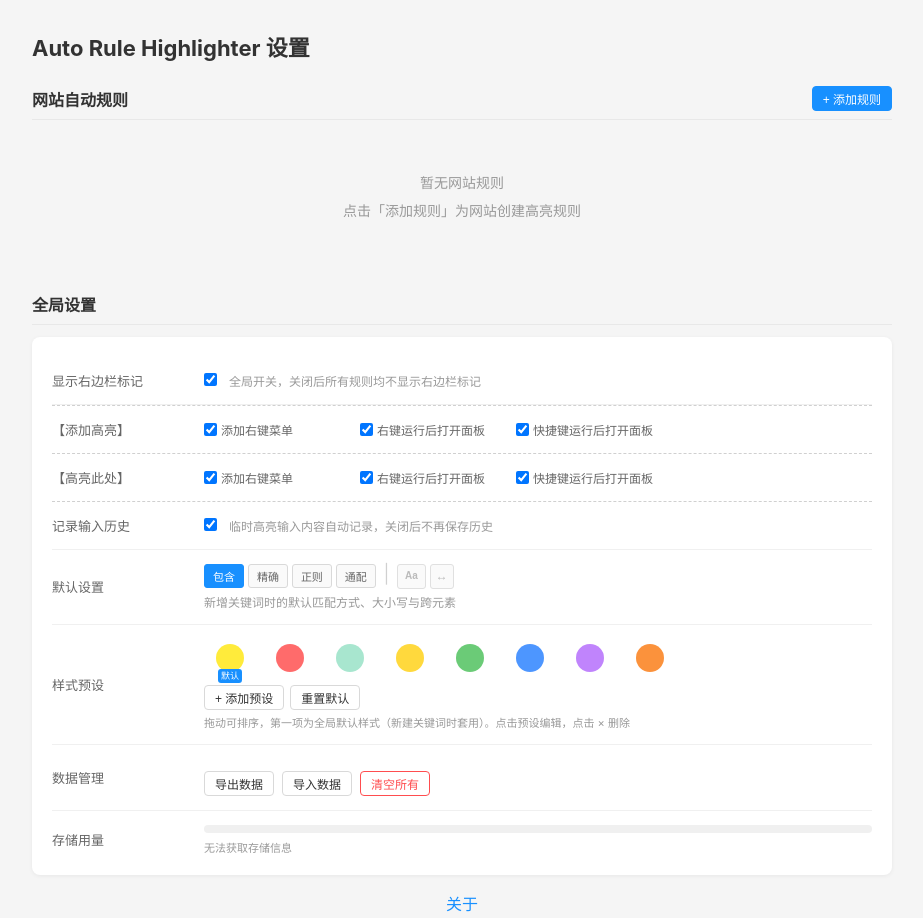
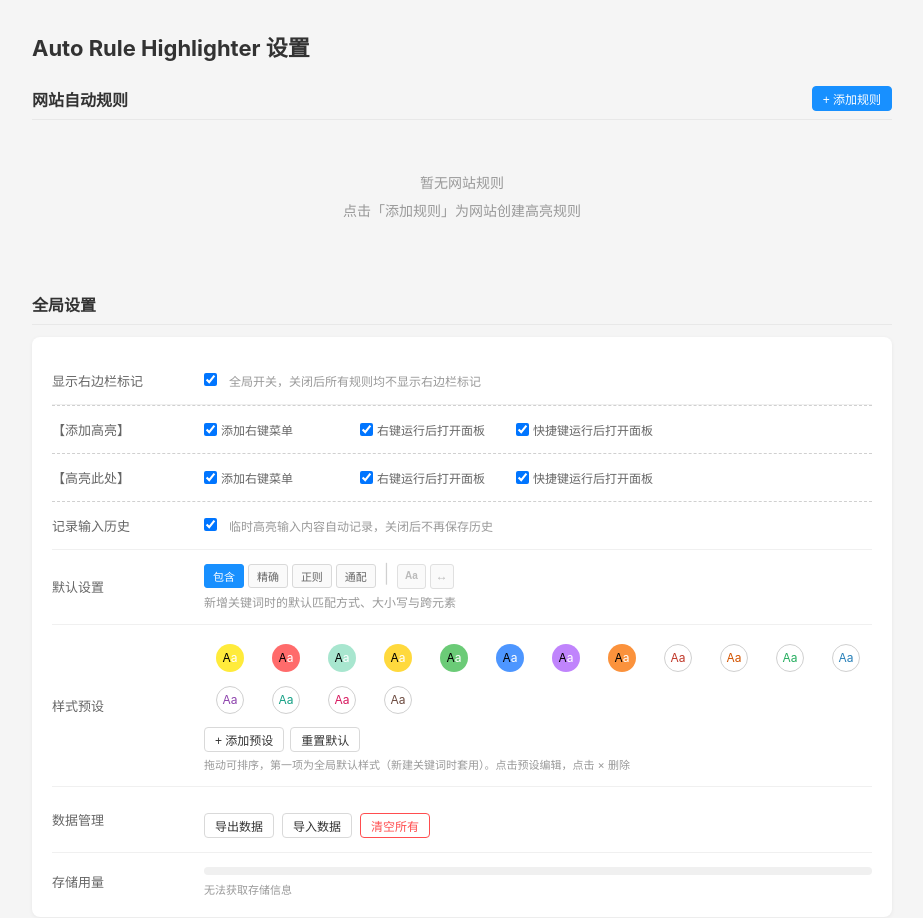
Before and after one commit to dsqm/Auto-Rule-Highlighter, a browser extension: page options/options.html in a window 1280 px wide. Shown: the top 918 px of the page, without its empty margins (178-1101 px from the left). Drawn offline with Linux system fonts and the light colour scheme.

Commit message:
预设样式更改

```diff
--- a/options/options.html
+++ b/options/options.html
@@ -79,7 +79,6 @@
     .style-preset-block .preset-del { top: -7px; right: -7px; background: #ff4d4f; }
     .style-preset-block .preset-edit { top: -7px; left: -7px; background: #1890ff; }
     .style-preset-block:hover .preset-del, .style-preset-block:hover .preset-edit { display: block; }
-    .style-preset-badge { position: absolute; bottom: -8px; left: 50%; transform: translateX(-50%); font-size: 9px; background: #1890ff; color: #fff; border-radius: 3px; padding: 0 3px; white-space: nowrap; z-index: 3; line-height: 1.5; }
     .kw-preview { flex-shrink: 0; vertical-align: middle; }
     .se-row { display: flex; align-items: center; gap: 6px; margin-bottom: 6px; }
     .se-row:last-child { margin-bottom: 0; }
@@ -196,7 +195,7 @@
       <div class="settings-row">
         <label>样式预设</label>
         <div class="field">
-          <div id="colorPresetsContainer" style="display:flex;gap:8px;flex-wrap:wrap;align-items:center;"></div>
+          <div id="colorPresetsContainer" style="display:flex;gap:4px;flex-wrap:wrap;align-items:center;"></div>
           <div style="display:flex;gap:6px;margin-top:8px;align-items:center;">
             <button class="btn btn-sm" id="btnAddPreset">+ 添加预设</button>
             <button class="btn btn-sm" id="btnResetPresets" title="恢复默认样式预设">重置默认</button>
--- a/options/options.js
+++ b/options/options.js
@@ -128,17 +128,11 @@
     var dragIndex = null;
     stylePresets.forEach(function (p, i) {
       const block = document.createElement('div');
-      block.className = 'style-preset-block' + (i === 0 ? ' is-default' : '');
+      block.className = 'style-preset-block';
       block.draggable = true;
       const preview = document.createElement('span');
       StyleKit.renderPresetDot(preview, p, 28);
       block.appendChild(preview);
-      if (i === 0) {
-        const badge = document.createElement('span');
-        badge.className = 'style-preset-badge';
-        badge.textContent = '默认';
-        block.appendChild(badge);
-      }
       const editBtn = document.createElement('span');
       editBtn.className = 'preset-edit';
       editBtn.textContent = '✎';
@@ -222,7 +216,7 @@
   }
 
   btnAddPreset.addEventListener('click', function () {
-    if (stylePresets.length >= 12) { showToast('最多支持 12 个样式预设'); return; }
+    if (stylePresets.length >= 26) { showToast('最多支持 26 个样式预设'); return; }
     // 新预设从全局默认复制一份，用户在此基础上改
     stylePresets.push(StyleKit.cloneStyle(stylePresets[0]));
     renderStylePresets();
--- a/utils/style-editor.js
+++ b/utils/style-editor.js
@@ -342,10 +342,10 @@
           '<button class="toggle-opt-btn across' + (state.acrossElements ? ' active' : '') + '" data-role="across" title="跨元素匹配" type="button">↔</button>' +
           extra +
         '</div>' +
-        '<div class="toggle-options-row">' +
+        '<div class="toggle-options-row" style="display:flex;gap:4px;align-items:center;flex-wrap:wrap;">' +
           '<span class="kw-style-preview" title="当前样式，点击编辑" style="cursor:pointer;"></span>' +
-          '<span class="v-sep"></span>' +
-          '<div class="kw-presets-row" style="display:flex;gap:4px;align-items:center;flex-wrap:wrap;"></div>' +
+          '<span class="v-sep" style="margin:0 4px;"></span>' +
+          '<div class="kw-presets-row" style="display:flex;gap:4px;align-items:center;flex-wrap:wrap;flex:1;min-width:0;"></div>' +
         '</div>';
       previewEl = container.querySelector('.kw-style-preview');
       presetsEl = container.querySelector('.kw-presets-row');
--- a/utils/style.js
+++ b/utils/style.js
@@ -93,8 +93,26 @@
     return normalizePreset(base);
   }
 
+  // 出厂预设：8 个背景色（文字自动反色，随背景亮度取黑/白）+ 8 个纯文字色（无背景）
   function getDefaultPresets() {
-    return normalizePresets(['#ffeb3b', '#ff6b6b', '#a8e6cf', '#ffd93d', '#6bcb77', '#4d96ff', '#c084fc', '#fb923c']);
+    return normalizePresets([
+      { bgColor: '#ffeb3b', textColor: null },
+      { bgColor: '#ff6b6b', textColor: null },
+      { bgColor: '#a8e6cf', textColor: null },
+      { bgColor: '#ffd93d', textColor: null },
+      { bgColor: '#6bcb77', textColor: null },
+      { bgColor: '#4d96ff', textColor: null },
+      { bgColor: '#c084fc', textColor: null },
+      { bgColor: '#fb923c', textColor: null },
+      { bgColor: '', textColor: '#c0392b' },
+      { bgColor: '', textColor: '#d35400' },
+      { bgColor: '', textColor: '#27ae60' },
+      { bgColor: '', textColor: '#2980b9' },
+      { bgColor: '', textColor: '#8e44ad' },
+      { bgColor: '', textColor: '#16a085' },
+      { bgColor: '', textColor: '#d81b60' },
+      { bgColor: '', textColor: '#6d4c41' }
+    ]);
   }
 
   // 关键词覆写叠加到基底样式上，空值表示继承
@@ -243,6 +261,16 @@
     el.appendChild(badge);
   }
 
+  /** 自动反色预览色：A 用按背景取出的黑/白（自动反色结果），a 用相反色 */
+  function autoInvertPair(style, hasBg, fallback) {
+    var main;
+    if (typeof style.textColor === 'string' && style.textColor.charAt(0) === '#') main = style.textColor;
+    else main = hasBg ? contrastColor(style.bgColor) : fallback;
+    // 只有自动反色（textColor === null）才双色；其余一律同色（保持原色回退色也是单色）
+    if (style.textColor !== null) return { main: main, alt: main };
+    return { main: main, alt: main === '#ffffff' ? '#000000' : '#ffffff' };
+  }
+
   function renderPreview(el, style, w, h) {
     if (!el) return;
     el.style.boxSizing = 'border-box';
@@ -267,20 +295,23 @@
     // 只有字号差异不渲染 Aa（字号不算文本样式），仅以右上角 +/− 角标表达；
     // 其余无文本样式的情况：只显示背景色（或透明边框占位）
     if (styleHasText(style)) {
-      var textEl = document.createElement('span');
-      textEl.textContent = 'Aa';
-      // 文字固定基准大小，字号变化交给右上角角标表达
-      textEl.style.fontSize = Math.max(9, Math.round(h * 0.46)) + 'px';
-      textEl.style.fontWeight = style.bold ? '700' : '400';
-      textEl.style.fontStyle = style.italic ? 'italic' : 'normal';
-      textEl.style.textDecoration = decorationOf(style) || 'none';
-
       // 预览块没有「页面原色」可继承，回退为对背景的反色或中性深色
-      var tc = style.textColor;
-      if (tc !== 'inherit' && (!tc || tc.charAt(0) !== '#')) tc = null;
-      if (!tc) tc = hasBg ? contrastColor(style.bgColor) : '#333333';
-      textEl.style.color = tc;
-      el.appendChild(textEl);
+      var colors = autoInvertPair(style, hasBg, '#333333');
+      var wrap = document.createElement('span');
+      wrap.style.fontSize = Math.max(9, Math.round(h * 0.46)) + 'px';
+      wrap.style.fontWeight = style.bold ? '700' : '400';
+      wrap.style.fontStyle = style.italic ? 'italic' : 'normal';
+      wrap.style.textDecoration = decorationOf(style) || 'none';
+      // 自动反色：A/a 一黑一白（A 是反色结果、a 是相反色），一眼区分「自动反色」与固定黑色字
+      var chA = document.createElement('span');
+      chA.textContent = 'A';
+      chA.style.color = colors.main;
+      var cha = document.createElement('span');
+      cha.textContent = 'a';
+      cha.style.color = colors.alt;
+      wrap.appendChild(chA);
+      wrap.appendChild(cha);
+      el.appendChild(wrap);
     }
 
     appendFsBadge(el, style);
@@ -319,18 +350,23 @@
     el.innerHTML = '';
 
     if (styleHasText(style)) {
-      var textEl = document.createElement('span');
-      textEl.textContent = 'Aa';
+      var colors = autoInvertPair(style, hasBg, '#333333');
+      var wrap = document.createElement('span');
       // 文字固定基准大小，字号变化交给右上角角标表达
-      textEl.style.fontSize = Math.max(8, Math.round(size * 0.42)) + 'px';
-      textEl.style.fontWeight = style.bold ? '700' : '400';
-      textEl.style.fontStyle = style.italic ? 'italic' : 'normal';
-      textEl.style.textDecoration = decorationOf(style) || 'none';
-      var tc = (typeof style.textColor === 'string' && style.textColor.charAt(0) === '#')
-        ? style.textColor
-        : (hasBg ? contrastColor(style.bgColor) : '#333333');
-      textEl.style.color = tc;
-      el.appendChild(textEl);
+      wrap.style.fontSize = Math.max(8, Math.round(size * 0.42)) + 'px';
+      wrap.style.fontWeight = style.bold ? '700' : '400';
+      wrap.style.fontStyle = style.italic ? 'italic' : 'normal';
+      wrap.style.textDecoration = decorationOf(style) || 'none';
+      // 自动反色：A/a 一黑一白（A 是反色结果、a 是相反色），一眼区分「自动反色」与固定黑色字
+      var chA = document.createElement('span');
+      chA.textContent = 'A';
+      chA.style.color = colors.main;
+      var cha = document.createElement('span');
+      cha.textContent = 'a';
+      cha.style.color = colors.alt;
+      wrap.appendChild(chA);
+      wrap.appendChild(cha);
+      el.appendChild(wrap);
     }
 
     appendFsBadge(el, style);
```
